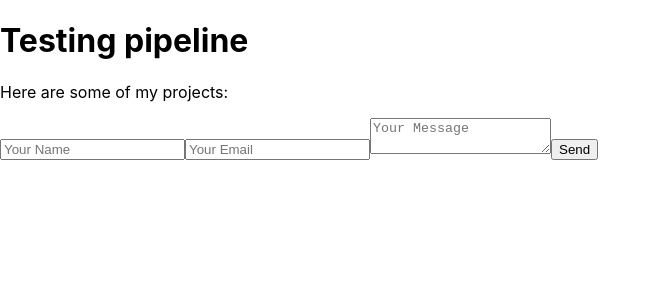
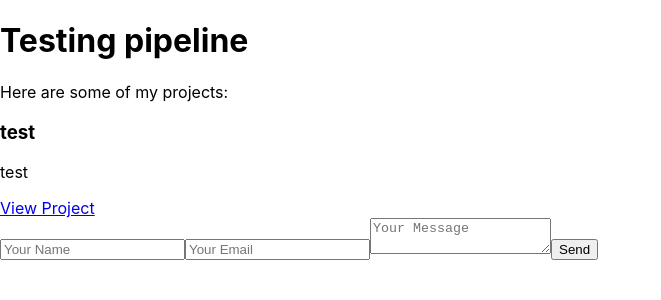
Before and after one commit to antuonettte/antuonettte.github.io, a React (Create React App) app: page / in a window 1280 px wide. Shown: the top 300 px of the page, without its empty margins (0-661 px from the left). Built offline with nearby package versions, Linux system fonts and the light colour scheme.

Commit message:
testing adding a project cards

```diff
--- a/src/components/HomePage.js
+++ b/src/components/HomePage.js
@@ -1,11 +1,12 @@
 import React from 'react';
+import ProjectCard from './ProjectCard';
 
 const HomePage = () => {
   return (
     <div>
       <h1>Testing pipeline</h1>
       <p>Here are some of my projects:</p>
-      {/* Render your ProjectCards here */}
+      {<ProjectCard title="test" description="test" link="test"/>}
     </div>
   );
 };
```
